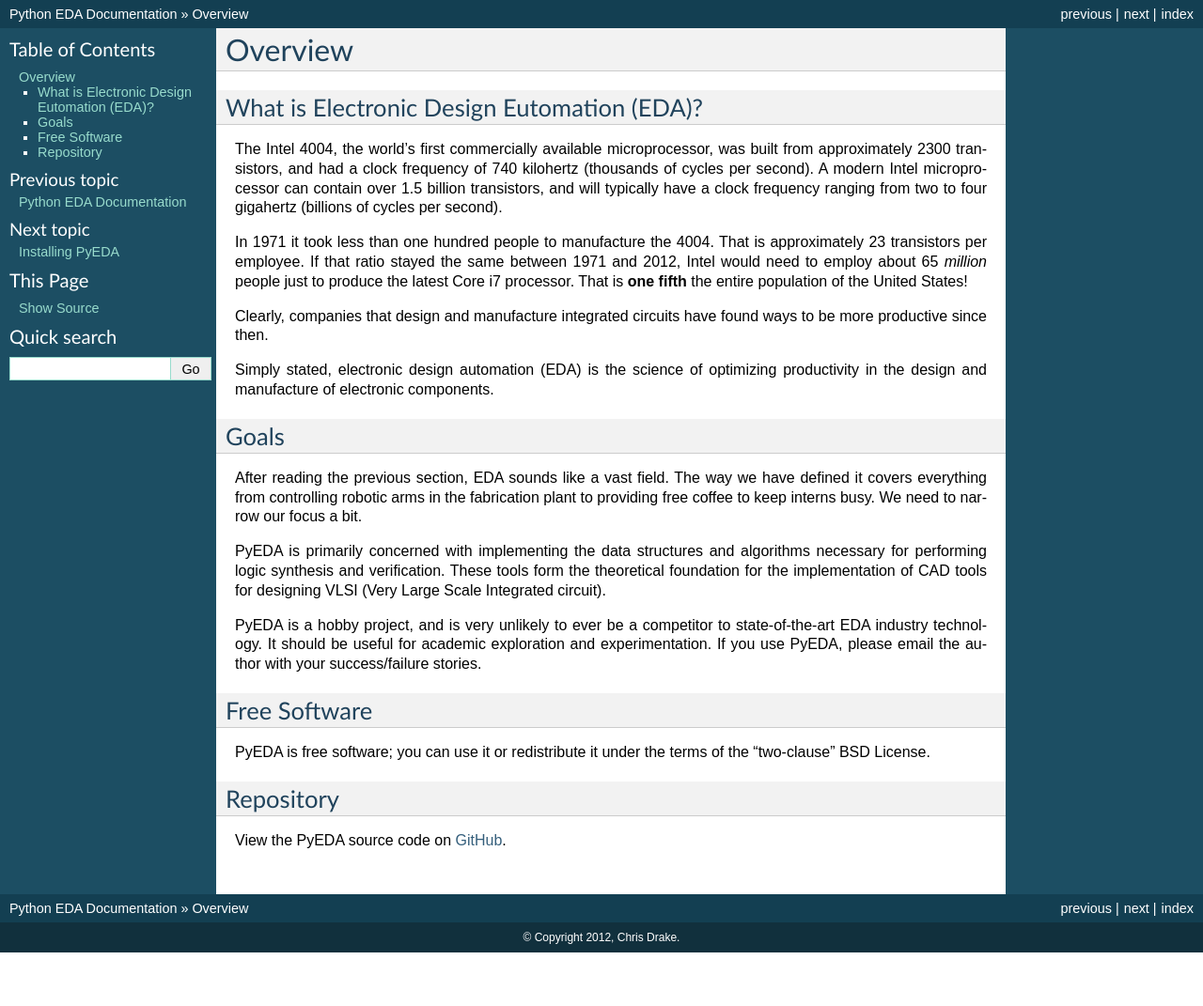
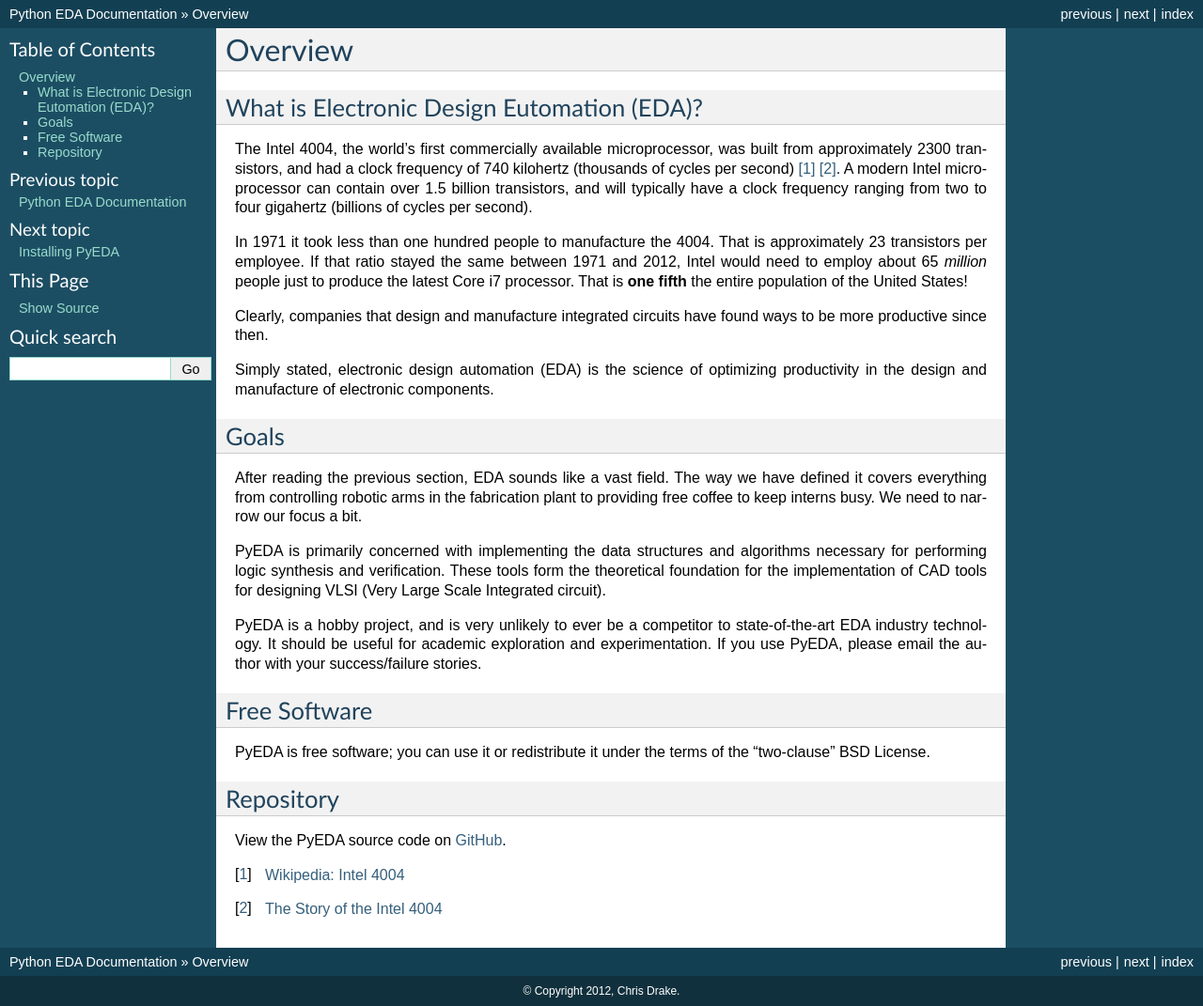
Before and after one commit to cjdrake/pyeda, a Sphinx documentation site: the page built from doc/source/overview.rst, in a window 1280 px wide. Shown: the whole page at 94% size. Built offline with Sphinx 7.4.7, drawn with Linux system fonts in a browser that asks for light colours; before the commit the page ends 1014 px from its top, so only the background shows below that.

Commit message:
Add footnotes to overview page

```diff
--- a/doc/source/overview.rst
+++ b/doc/source/overview.rst
@@ -58,3 +59,6 @@
 
 View the PyEDA source code on
 `GitHub <http://github.com/cjdrake/pyeda>`_.
+
+.. [#f1] `Wikipedia: Intel 4004 <http://en.wikipedia.org/wiki/Intel_4004>`_
+.. [#f2] `The Story of the Intel 4004 <http://www.intel.com/content/www/us/en/history/museum-story-of-intel-4004.html>`_
```
Also changed, not shown: other parts of doc/source/overview.rst (+2 -1 lines).
